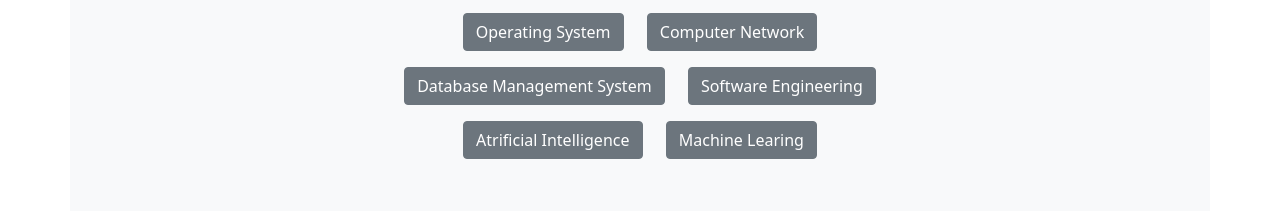
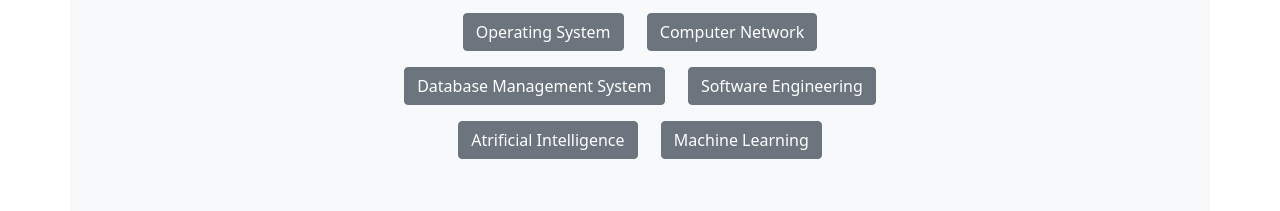
Before and after one commit to vishal780384/My_portfolio, a plain HTML site: page index.html in a window 1280 px wide. Shown: the part 1936-2147 px from the top of the page. Drawn offline with nearby package versions, Linux system fonts and the light colour scheme.

Commit message:
index.html

```diff
--- a/index.html
+++ b/index.html
@@ -132,7 +132,7 @@
           <button class="btn btn-secondary m-2">Database Management System</button>
           <button class="btn btn-secondary m-2">Software Engineering</button>
           <button class="btn btn-secondary m-2">Atrificial Intelligence</button>
-          <button class="btn btn-secondary m-2">Machine Learing</button>
+          <button class="btn btn-secondary m-2">Machine Learning</button>
         </div>
         <h5 class="mb-5">Being a computer science student, I have a good knowledge of the programming and software industry (IT).
           However, when it comes to qualities like <strong>Kindness and Soft Skills</strong> such as communication, teamwork, critical thinking,
```
